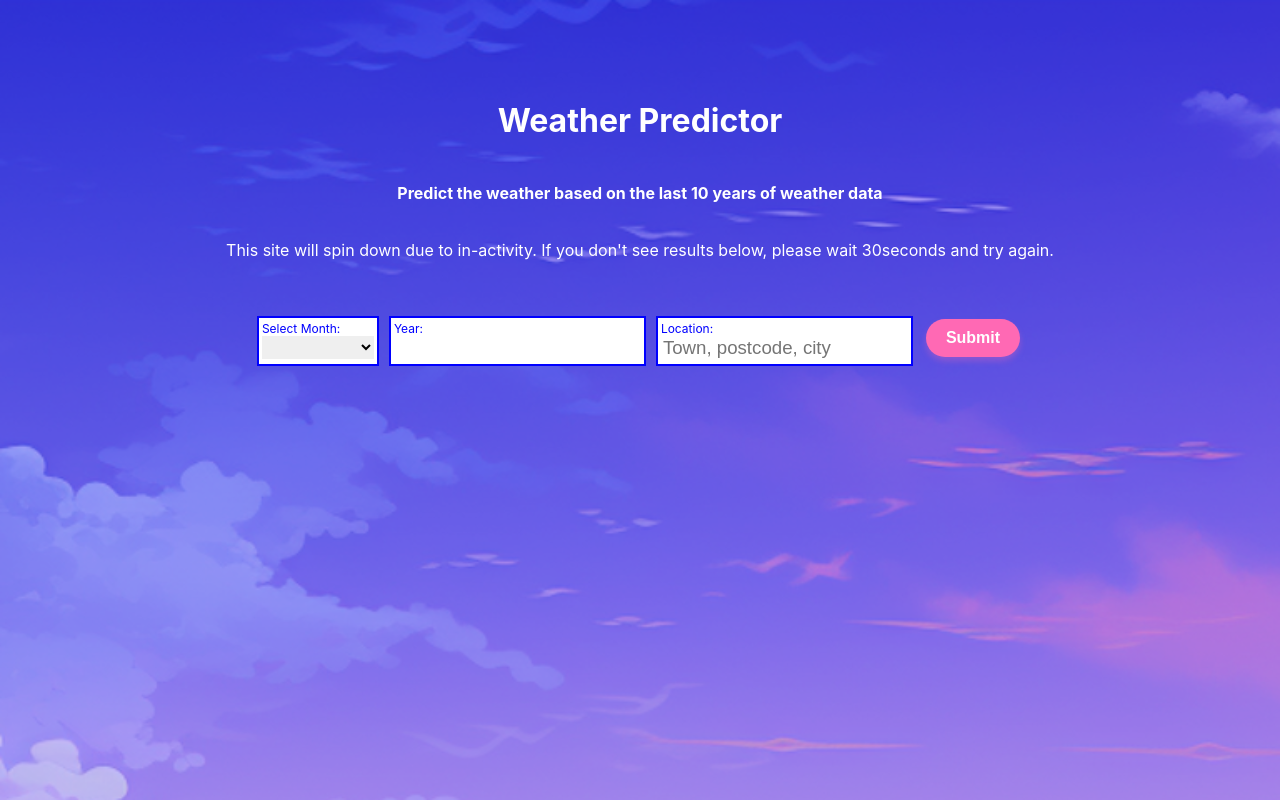
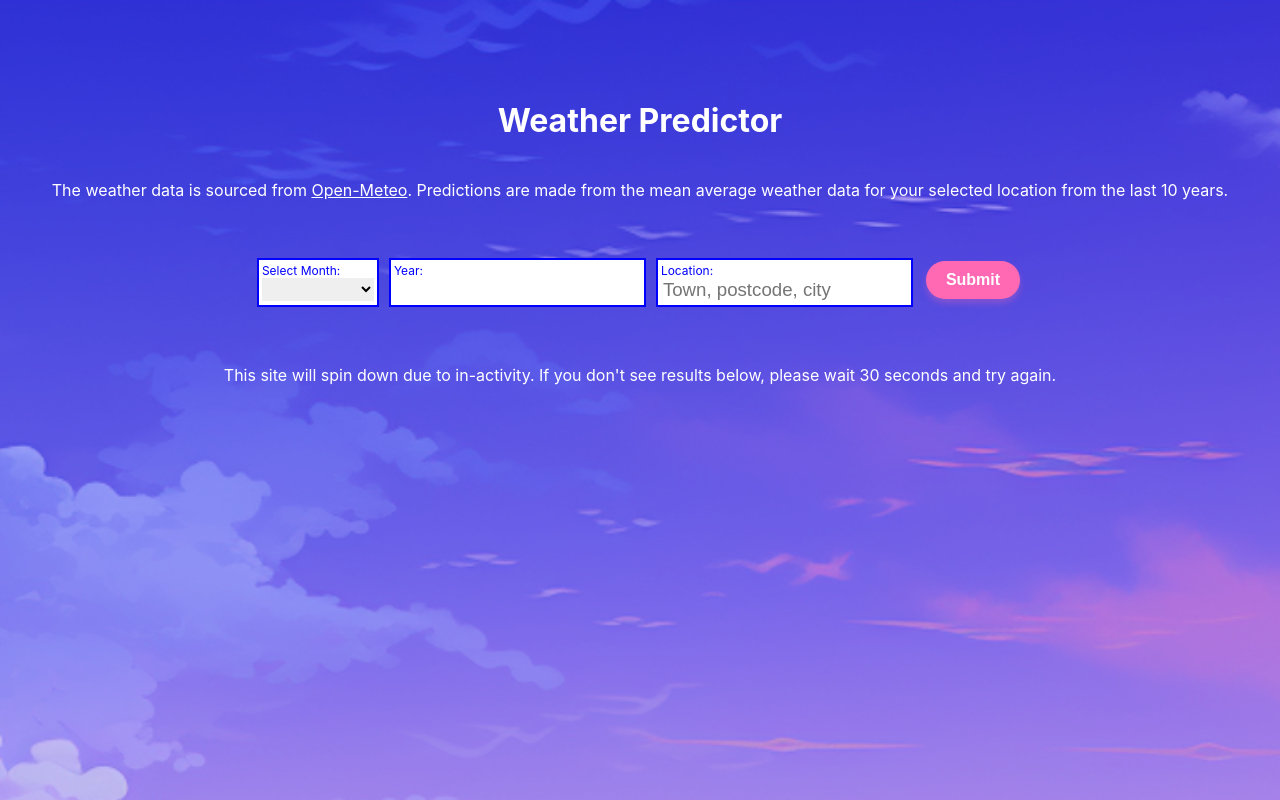
Before and after one commit to sabrinalord/weatherPredictor, a React (Create React App) app: page / in a window 1280 px wide. Built offline with nearby package versions, Linux system fonts and the light colour scheme; the HTML template or start-up script is replaced by a standard one.

Commit message:
update text

```diff
--- a/src/App.css
+++ b/src/App.css
@@ -7,6 +7,15 @@ body{
   background-color: rgba(77, 77, 255, 0.608);
   background-blend-mode: overlay;
 }
+
+p{
+  line-height: 1.5em;
+  text-align: center;
+}
+
+ a {
+  color:white;
+ }
 
 .App{
   display: flex;
--- a/src/App.js
+++ b/src/App.js
@@ -46,13 +46,13 @@ function App() {
 
 
       <div className="site-header">
-      <h1>Weather Predictor</h1>
-      <h4>Predict the weather based on the last {weatherDataRangeInYears} years of weather data</h4>
-      <p>This site will spin down due to in-activity. If you don't see results below, please wait 30seconds and try again. </p>
+        <h1>Weather Predictor</h1>
+        <p>The weather data is sourced from <a href="https://open-meteo.com/">Open-Meteo</a>. Predictions are made from the mean average weather data for your selected location from the last 10 years.  </p>
 
-        <WeatherForm onFormSubmit={handleFormSubmit} />
+          <WeatherForm onFormSubmit={handleFormSubmit} />
+          <p>This site will spin down due to in-activity. If you don't see results below, please wait 30 seconds and try again. </p>
+
       </div>
-
 
         <WeatherData
         month={selectedMonth}
@@ -74,8 +74,7 @@ function App() {
             location={selectedLocation}
             weatherDataByYear={weatherDataByYear}
             />
-          </div>
-        )
+          </div>)
         }
 
     </div>
```
